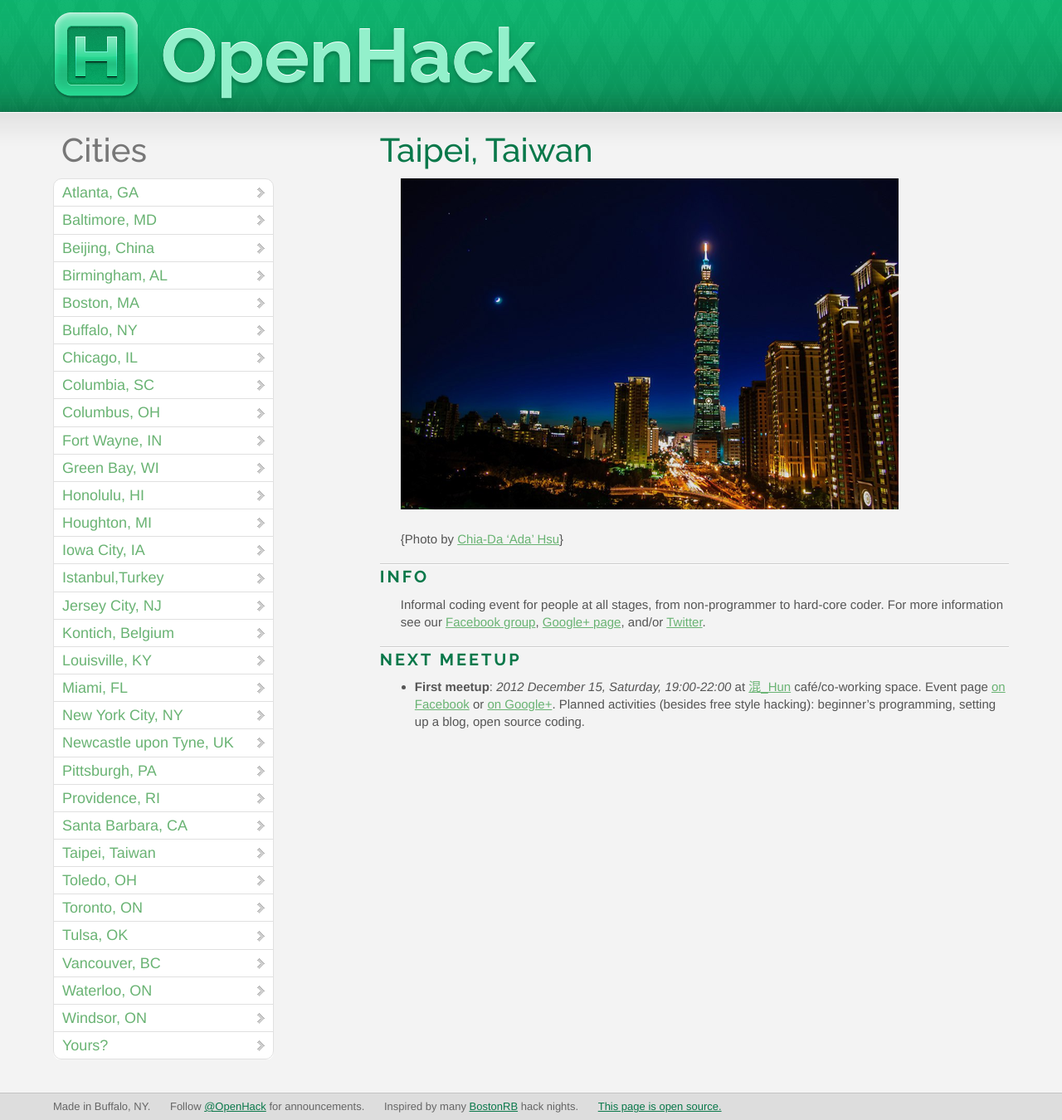
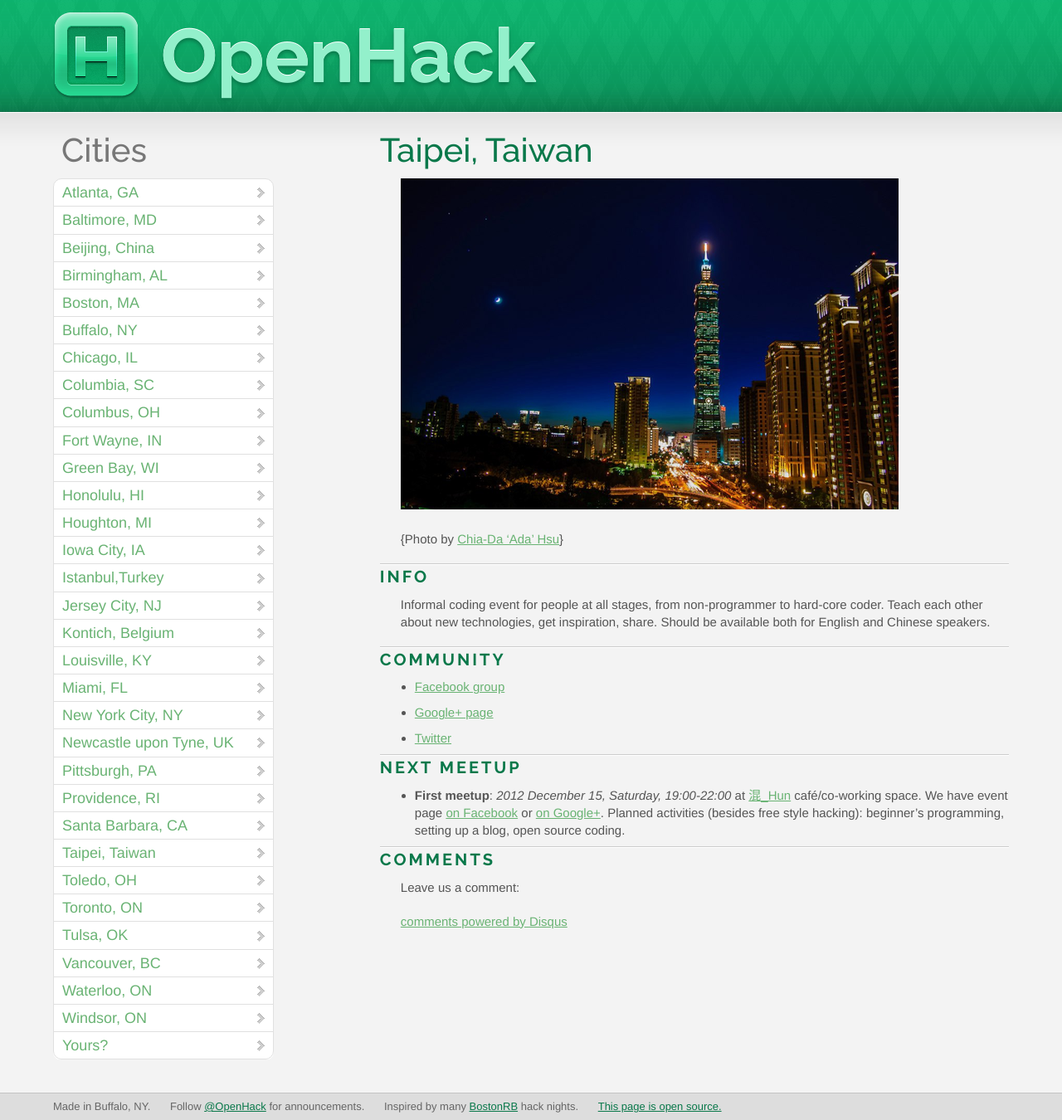
Before and after one commit to OpenHack/openhack.github.com, a Jekyll site: the page built from taipei/index.markdown, in a window 1280 px wide. Shown: the whole page at 83% size. Built offline with Jekyll 4.4.1, drawn with Linux system fonts in a browser that asks for light colours; nearby versions of some CDN libraries; Markdown is read by kramdown in place of the engine named in the settings; comment, search, counter and statistics services are not loaded.

Commit message:
Restructure the Taipei page and add comments

```diff
--- a/taipei/index.markdown
+++ b/taipei/index.markdown
@@ -11,13 +11,36 @@ title: OpenHack - Taipei, Taiwan
 
 ### Info
 
-Informal coding event for people at all stages, from non-programmer to hard-core
-coder. For more information see our [Facebook group][openhackfb],
-[Google+ page][openhackgp], and/or [Twitter][openhacktw].
+Informal coding event for people at all stages, from non-programmer to hard-core coder.
+Teach each other about new technologies, get inspiration, share. Should be available both
+for English and Chinese speakers.
+
+### Community
+
+ * [Facebook group][openhackfb]
+ * [Google+ page][openhackgp]
+ * [Twitter][openhacktw]
 
 ### Next meetup
 
-* **First meetup**: *2012 December 15, Saturday, 19:00-22:00* at [混_Hun][hun] café/co-working space. Event page [on Facebook][meetup1fb] or [on Google+][meetup1gp]. Planned activities (besides free style hacking): beginner's programming, setting up a blog, open source coding.
+* **First meetup**: *2012 December 15, Saturday, 19:00-22:00* at [混_Hun][hun] café/co-working space. We have event page [on Facebook][meetup1fb] or [on Google+][meetup1gp]. Planned activities (besides free style hacking): beginner's programming, setting up a blog, open source coding.
+
+### Comments
+
+Leave us a comment:
+
+<div id="disqus_thread"></div>
+<script type="text/javascript">
+ var disqus_shortname = 'openhacktaipei';
+ (function() {
+  var dsq = document.createElement('script'); dsq.type = 'text/javascript'; dsq.async = true;
+      dsq.src = 'http://' + disqus_shortname + '.disqus.com/embed.js';
+  (document.getElementsByTagName('head')[0] || document.getElementsByTagName('body')[0]).appendChild(dsq);
+         })();
+</script>
+<noscript>Please enable JavaScript to view the <a href="http://disqus.com/?ref_noscript">comments powered by Disqus.</a></noscript>
+<a href="http://disqus.com" class="dsq-brlink">comments powered by <span class="logo-disqus">Disqus</span></a>
+
 
 [photocredit]: https://plus.google.com/photos/117273585109170363811/albums/5696597515913071889/5779342256401126082?banner=pwa "This picture on G+"
 [hun]: https://www.facebook.com/pages/%E6%B7%B7_hun/289420404471011 "Hun's Facebook page"
```
